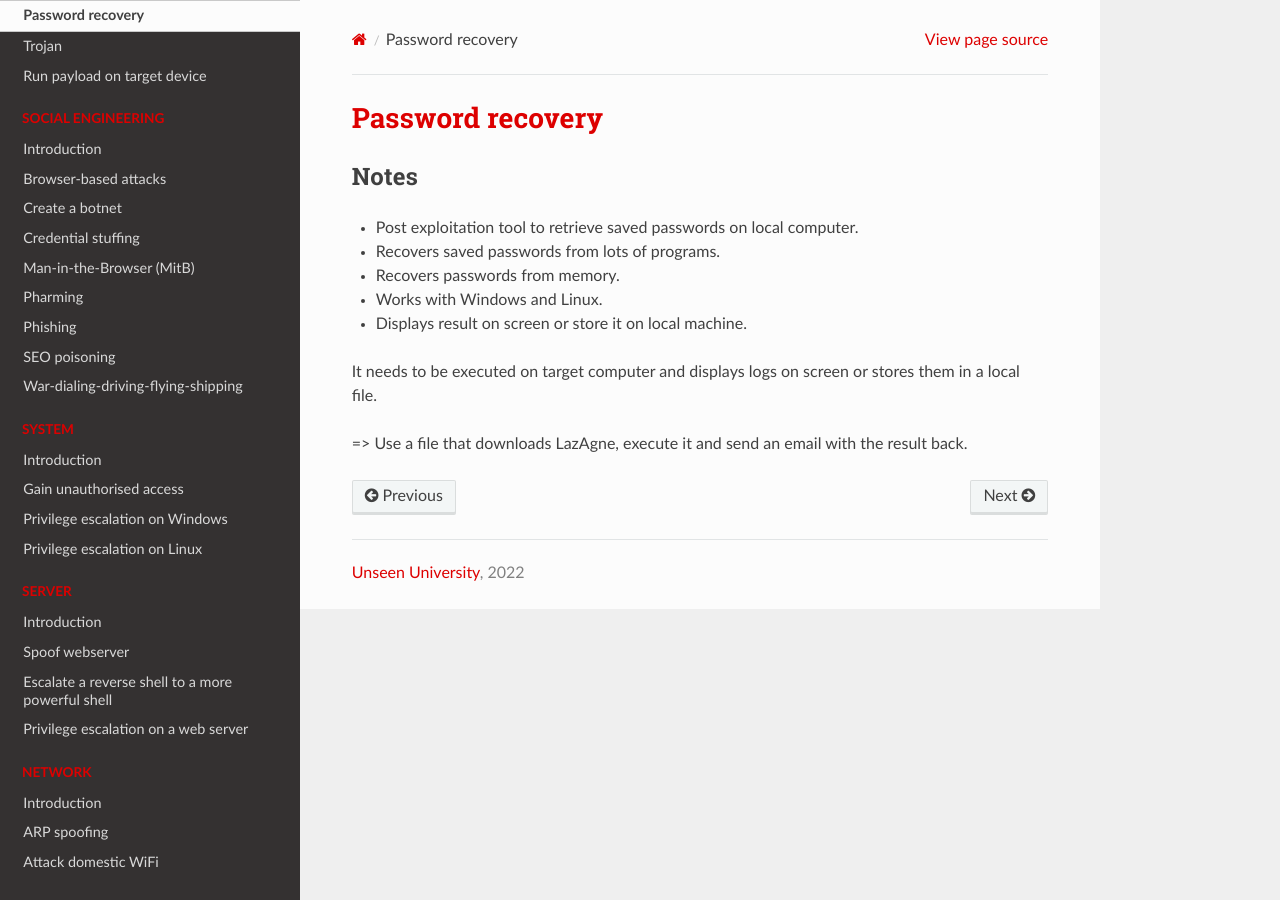
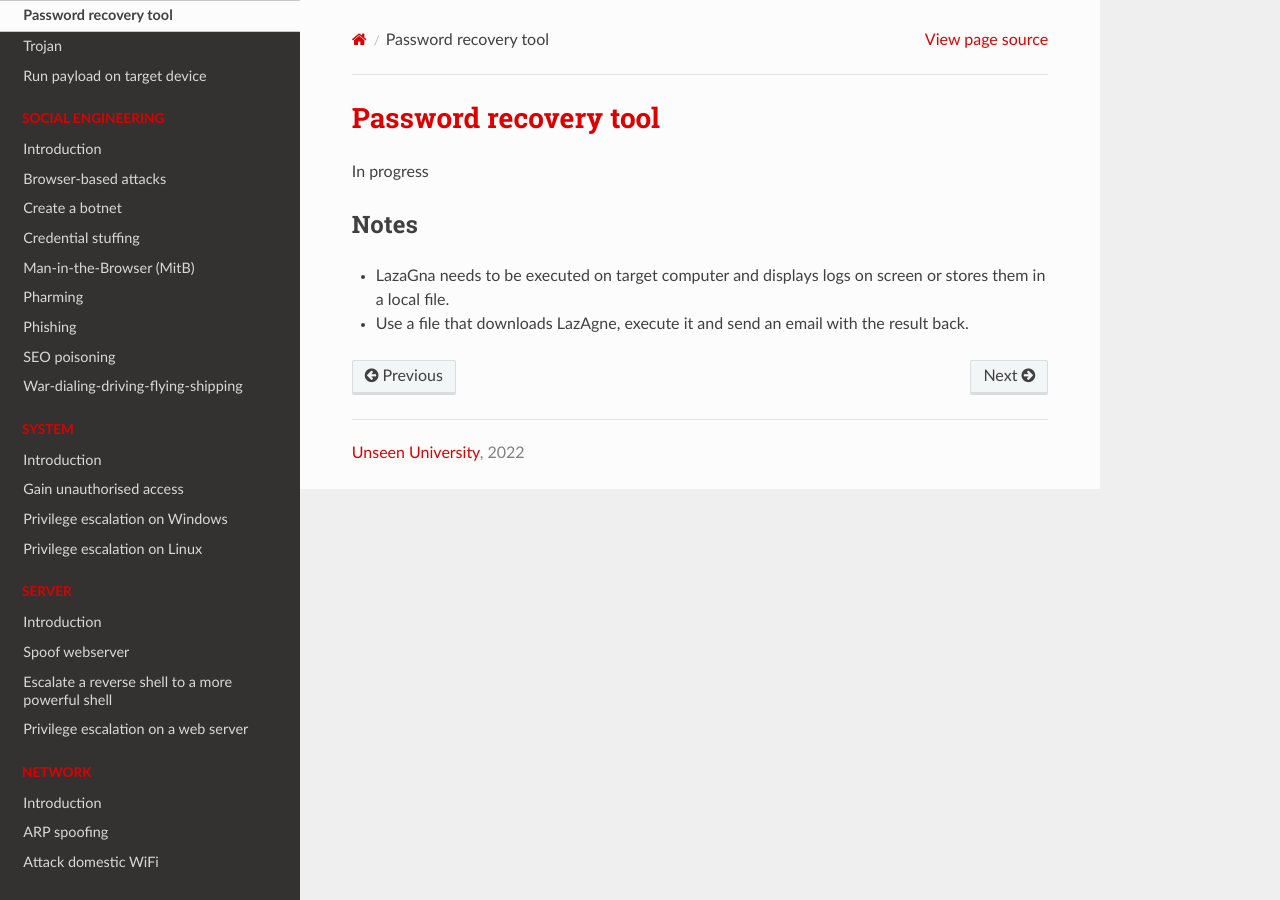
Before and after one commit to tymyrddin/red-basic, a Sphinx documentation site: the page built from source/docs/malware/Password-recovery.md, in a window 1280 px wide. Built offline with Sphinx 7.4.7 and the Read the Docs theme 2.0.0, drawn with Linux system fonts in a browser that asks for light colours.

```diff
--- a/source/docs/malware/Password-recovery.md
+++ b/source/docs/malware/Password-recovery.md
@@ -1,13 +1,8 @@
-# Password recovery
+# Password recovery tool
+
+In progress
 
 ## Notes
 
-* Post exploitation tool to retrieve saved passwords on local computer.
-* Recovers saved passwords from lots of programs.
-* Recovers passwords from memory.
-* Works with Windows and Linux.
-* Displays result on screen or store it on local machine.
-
-It needs to be executed on target computer and displays logs on screen or stores them in a local file.
-
-=> Use a file that downloads LazAgne, execute it and send an email with the result back.
+* LazaGna needs to be executed on target computer and displays logs on screen or stores them in a local file.
+* Use a file that downloads LazAgne, execute it and send an email with the result back.
```
Also changed, not shown: source/docs/malware/Create-malware.md (+20 -0 lines), source/docs/malware/Keylogger.md (+1 -5 lines), source/docs/malware/Linux-backdoor.md (+0 -3 lines), source/docs/malware/Trojan.md (+1 -4 lines), source/docs/malware/Windows-backdoor.md (+0 -3 lines).
